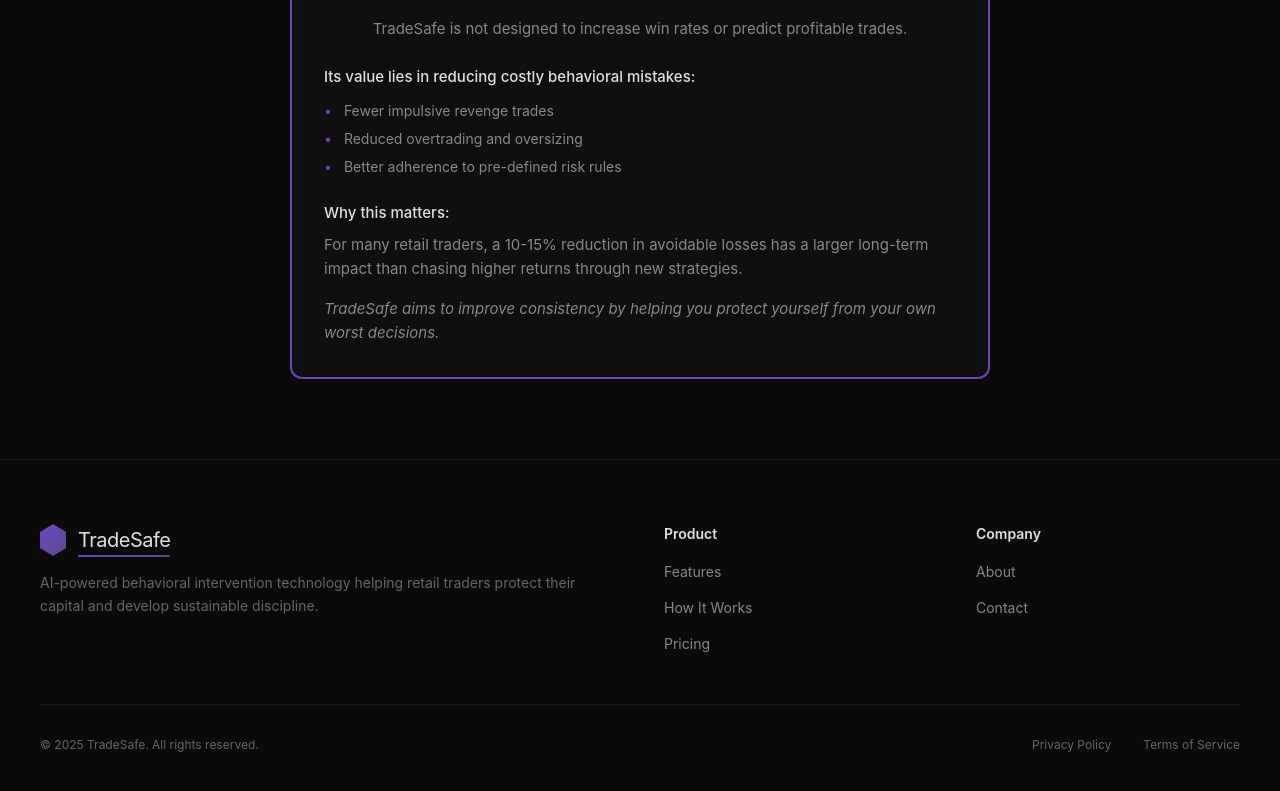
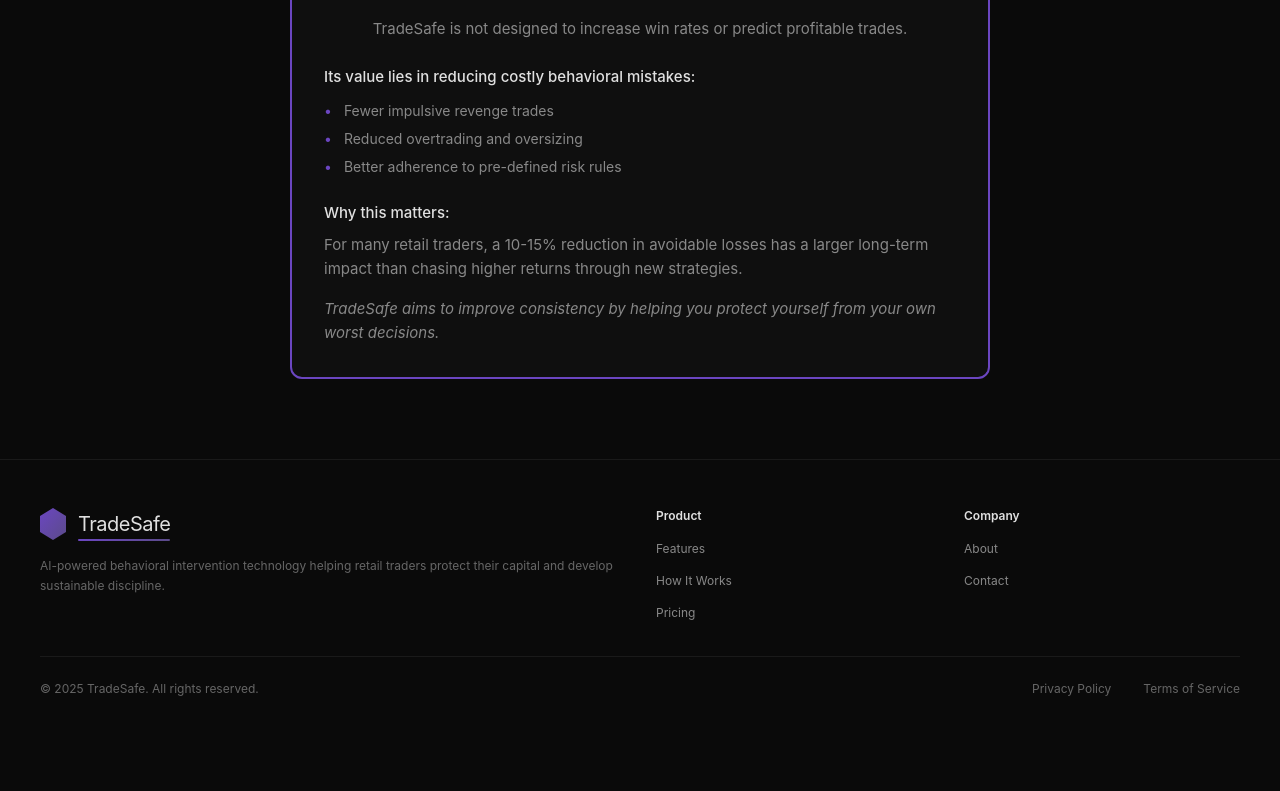
Before and after one commit to Trade-Safe/tradesafe-landing, a Next.js app: page / in a window 1280 px wide. Shown: the part 3920-4711 px from the top of the page. After the commit the page ends 4665 px from the top, so only its background shows below. Built offline with nearby package versions, Linux system fonts and the light colour scheme.

Commit message:
fix; Compressed Footer size

```diff
--- a/components/Footer.tsx
+++ b/components/Footer.tsx
@@ -18,10 +18,10 @@ interface FooterProps {
 
 export default function Footer({ description, product, company, features, howItWorks, pricing, about, contact, rights, privacy, terms }: FooterProps) {
   return (
-    <footer className="bg-[#0a0a0a] border-t border-[#1a1a1a] py-16 px-8">
+    <footer className="bg-[#0a0a0a] border-t border-[#1a1a1a] py-12 px-8">
       <div className="max-w-[1200px] mx-auto">
         {/* Grid principal - 2 colonnes mobile, 4 colonnes desktop */}
-        <div className="grid grid-cols-2 md:grid-cols-4 gap-6 md:gap-12 mb-12">
+        <div className="grid grid-cols-2 md:grid-cols-4 gap-6 md:gap-8 mb-8">
 
           {/* Brand - centré sur mobile */}
           <div className="col-span-2 text-center md:text-left">
@@ -33,37 +33,37 @@ export default function Footer({ description, product, company, features, howItW
                 <div className="absolute bottom-[-3px] left-0 right-0 h-[2px] bg-gradient-to-r from-primary to-primary-dark rounded-[1px]" />
               </div>
             </Link>
-            <p className="text-[#666] text-sm leading-relaxed">
+            <p className="text-[#666] text-xs leading-relaxed">
               {description}
             </p>
           </div>
 
           {/* Product - centré sur mobile */}
           <div className="col-span-1 text-center md:text-left">
-            <h4 className="text-[#e0e0e0] text-sm font-semibold mb-4">{product}</h4>
-            <ul className="list-none space-y-3">
-              <li><Link href="#features" className="text-[#888] text-sm no-underline hover:text-[#e0e0e0] transition-colors">{features}</Link></li>
-              <li><Link href="#how-it-works" className="text-[#888] text-sm no-underline hover:text-[#e0e0e0] transition-colors">{howItWorks}</Link></li>
-              <li><Link href="#pricing" className="text-[#888] text-sm no-underline hover:text-[#e0e0e0] transition-colors">{pricing}</Link></li>
+            <h4 className="text-[#e0e0e0] text-xs font-semibold mb-3">{product}</h4>
+            <ul className="list-none space-y-2">
+              <li><Link href="#features" className="text-[#888] text-xs no-underline hover:text-[#e0e0e0] transition-colors">{features}</Link></li>
+              <li><Link href="#how-it-works" className="text-[#888] text-xs no-underline hover:text-[#e0e0e0] transition-colors">{howItWorks}</Link></li>
+              <li><Link href="#pricing" className="text-[#888] text-xs no-underline hover:text-[#e0e0e0] transition-colors">{pricing}</Link></li>
             </ul>
           </div>
 
           {/* Company - centré sur mobile */}
           <div className="col-span-1 text-center md:text-left">
-            <h4 className="text-[#e0e0e0] text-sm font-semibold mb-4">{company}</h4>
-            <ul className="list-none space-y-3">
-              <li><Link href="#pricing" className="text-[#888] text-sm no-underline hover:text-[#e0e0e0] transition-colors">{about}</Link></li>
-              <li><Link href="#pricing" className="text-[#888] text-sm no-underline hover:text-[#e0e0e0] transition-colors">{contact}</Link></li>
+            <h4 className="text-[#e0e0e0] text-xs font-semibold mb-3">{company}</h4>
+            <ul className="list-none space-y-2">
+              <li><Link href="/about" className="text-[#888] text-xs no-underline hover:text-[#e0e0e0] transition-colors">{about}</Link></li>
+              <li><Link href="/contact" className="text-[#888] text-xs no-underline hover:text-[#e0e0e0] transition-colors">{contact}</Link></li>
             </ul>
           </div>
         </div>
 
         {/* Footer bottom */}
-        <div className="pt-8 border-t border-[#1a1a1a] flex flex-col md:flex-row justify-between items-center gap-4 text-[#666] text-xs">
+        <div className="pt-6 border-t border-[#1a1a1a] flex flex-col md:flex-row justify-between items-center gap-4 text-[#666] text-xs">
           <p>&copy; 2025 TradeSafe. {rights}</p>
           <div className="flex gap-8">
-            <Link href="#" className="text-[#666] text-xs no-underline hover:text-[#e0e0e0]">{privacy}</Link>
-            <Link href="#" className="text-[#666] text-xs no-underline hover:text-[#e0e0e0]">{terms}</Link>
+            <Link href="/privacy" className="text-[#666] text-xs no-underline hover:text-[#e0e0e0] transition-colors">{privacy}</Link>
+            <Link href="/terms" className="text-[#666] text-xs no-underline hover:text-[#e0e0e0] transition-colors">{terms}</Link>
           </div>
         </div>
       </div>
```
